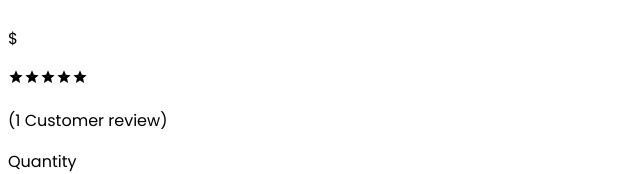
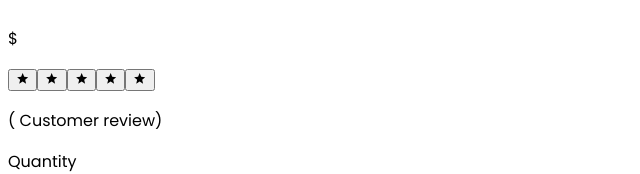
Before and after one commit to Wickedlolz/bazaar, a React (Create React App) app: page /product/1 in a window 1280 px wide. Shown: the part 778-952 px from the top of the page, without its empty margins (0-640 px from the left). Built offline with nearby package versions, Linux system fonts and the light colour scheme; no server answers; the database is empty.

Commit message:
add rate product when you are authenticated only

```diff
--- a/src/components/CartItem.tsx
+++ b/src/components/CartItem.tsx
@@ -11,11 +11,11 @@ import { IProduct } from '../interfaces/product';
 
 import { MdOutlineClose } from 'react-icons/md';
 
-interface IProps {
+type CardItemProps = {
     item: IProduct;
-}
+};
 
-const CartItem = ({ item }: IProps) => {
+const CartItem = ({ item }: CardItemProps) => {
     const dispatch = useAppDispatch();
     const intl = useIntl();
 
--- a/src/components/Locales.tsx
+++ b/src/components/Locales.tsx
@@ -13,11 +13,11 @@ const loadLocaleData = (locale: string) => {
     }
 };
 
-interface IProps {
+type LocalesProps = {
     children: ReactNode;
-}
+};
 
-const Locales = ({ children }: IProps) => {
+const Locales = ({ children }: LocalesProps) => {
     const { lang } = useAppSelector((state) => state.bazaar);
     const [messages, setMessages] = useState<
         | Record<string, string>
--- a/src/components/NavTitle.tsx
+++ b/src/components/NavTitle.tsx
@@ -1,11 +1,11 @@
 import { BiCaretDown } from 'react-icons/bi';
 
-interface IProps {
+type NavTitleProps = {
     title: string;
     icons: boolean;
-}
+};
 
-const NavTitle = ({ title, icons }: IProps) => {
+const NavTitle = ({ title, icons }: NavTitleProps) => {
     return (
         <div className="flex items-center justify-between pb-5">
             {icons ? (
--- a/src/components/Pagination.tsx
+++ b/src/components/Pagination.tsx
@@ -7,7 +7,7 @@ import { IProduct } from '../interfaces/product';
 
 import ShopCard from './ShopCard';
 
-type PaginationType = {
+type PaginationProps = {
     itemsPerPage: number;
     products: IProduct[];
     girdViewActive: boolean;
@@ -17,7 +17,7 @@ const Pagination = ({
     itemsPerPage,
     products,
     girdViewActive,
-}: PaginationType) => {
+}: PaginationProps) => {
     const dispatch = useAppDispatch();
     const [itemOffset, setItemOffset] = useState<number>(0);
     const [itemStart, setItemStart] = useState<number>(1);
--- a/src/components/ProductBanner.tsx
+++ b/src/components/ProductBanner.tsx
@@ -5,13 +5,13 @@ import { BsGridFill } from 'react-icons/bs';
 import { ImList } from 'react-icons/im';
 import { GoTriangleDown } from 'react-icons/go';
 
-interface IProps {
+type ProductBannerProps = {
     itemsPerPageFromBanner: (page: number) => void;
     girdViewActive: boolean;
     listViewActive: boolean;
     setGridViewActive: Dispatch<SetStateAction<boolean>>;
     setListViewActive: Dispatch<SetStateAction<boolean>>;
-}
+};
 
 const ProductBanner = ({
     itemsPerPageFromBanner,
@@ -19,7 +19,7 @@ const ProductBanner = ({
     setGridViewActive,
     listViewActive,
     setListViewActive,
-}: IProps) => {
+}: ProductBannerProps) => {
     const gridViewRef = useRef<HTMLSpanElement | null>(null);
     const listViewRef = useRef<HTMLSpanElement | null>(null);
     const gridViewEl = gridViewRef.current;
--- a/src/components/ProductCard.tsx
+++ b/src/components/ProductCard.tsx
@@ -8,11 +8,11 @@ import { IProduct } from '../interfaces/product';
 
 import { BsArrowRight } from 'react-icons/bs';
 
-interface IProps {
+type ProductCardProps = {
     product: IProduct;
-}
+};
 
-const ProductCard = ({ product }: IProps) => {
+const ProductCard = ({ product }: ProductCardProps) => {
     const dispatch = useAppDispatch();
 
     /**
--- a/src/components/ShopCard.tsx
+++ b/src/components/ShopCard.tsx
@@ -2,11 +2,11 @@ import { Link } from 'react-router-dom';
 import { FormattedMessage } from 'react-intl';
 import { IProduct } from '../interfaces/product';
 
-interface IProps {
+type ShopCardProps = {
     product: IProduct;
-}
+};
 
-const ShopCard = ({ product }: IProps) => {
+const ShopCard = ({ product }: ShopCardProps) => {
     return (
         <article className="group relative">
             <div className="aspect-h-1 aspect-w-1 w-full overflow-hidden rounded-md bg-gray-200 lg:aspect-none lg:h-80">
--- a/src/pages/Product.tsx
+++ b/src/pages/Product.tsx
@@ -3,14 +3,17 @@ import { useParams } from 'react-router-dom';
 import { useAppDispatch, useAppSelector } from '../store';
 import { addToCart } from '../store/reducers/cartSlice';
 import { Helmet } from 'react-helmet-async';
-import { FormattedMessage } from 'react-intl';
+import { FormattedMessage, useIntl } from 'react-intl';
 import { toast } from 'react-toastify';
+import { updateProductById } from '../services/productService';
 
-import { IProduct } from '../interfaces/product';
+import { IProduct, IRating } from '../interfaces/product';
 
 import { MdOutlineStar } from 'react-icons/md';
+import { updateProduct } from '../store/reducers/productsSlice';
 
 const Product = () => {
+    const intl = useIntl();
     const { id } = useParams();
     const dispatch = useAppDispatch();
     const { products } = useAppSelector((state) => state.bazaar);
@@ -47,13 +50,36 @@ const Product = () => {
         toast.success(`${product?.title} is added to your cart.`);
     };
 
+    const rateProduct = async (rating: number) => {
+        const updatedProduct: IProduct = {
+            ...product!,
+            rating: {
+                rate: (product?.rating.count! + 1) / rating,
+                count: product?.rating.count! + 1,
+            },
+        };
+
+        updateProductById(id!, updatedProduct)
+            .then(() => {
+                dispatch(updateProduct(updatedProduct));
+                toast.success(
+                    `${intl.formatMessage({ id: 'rate_product_success' })} ${
+                        product?.title
+                    }`
+                );
+            })
+            .catch((err) => {
+                toast.error(intl.formatMessage({ id: 'rate_product_error' }));
+            });
+    };
+
     return (
         <div className="dark-theme">
             <div className="max-w-screen-xl mx-auto py-10 flex gap-10">
                 <Helmet>
                     <title>
-                        {product?.title || 'Product'} | Bazaar - A Modern
-                        Shopping App
+                        {product?.title || 'Product'}{' '}
+                        {intl.formatMessage({ id: 'page_title' }) || ''}
                     </title>
                 </Helmet>
                 <div className="w-2/5 relative">
@@ -93,16 +119,25 @@ const Product = () => {
                         </div>
                     </div>
                     <div className="flex items-center gap-2 text-base">
-                        <div className="flex flex-row-reverse">
-                            <MdOutlineStar className="peer peer-hover:text-yellow-500 hover:text-yellow-500 cursor-pointer" />
-                            <MdOutlineStar className="peer peer-hover:text-yellow-500 hover:text-yellow-500 cursor-pointer" />
-                            <MdOutlineStar className="peer peer-hover:text-yellow-500 hover:text-yellow-500 cursor-pointer" />
-                            <MdOutlineStar className="peer peer-hover:text-yellow-500 hover:text-yellow-500 cursor-pointer" />
-                            <MdOutlineStar className="peer peer-hover:text-yellow-500 hover:text-yellow-500 cursor-pointer" />
+                        <div className="flex items-center space-x-1">
+                            {[...Array(5)].map((_, index) => (
+                                <button
+                                    key={index}
+                                    onClick={() => rateProduct(index + 1)}
+                                    className={`text-2xl ${
+                                        index <
+                                        (product?.rating as IRating)?.rate
+                                            ? 'text-yellow-500'
+                                            : 'text-gray-300'
+                                    } hover:text-yellow-500`}
+                                >
+                                    <MdOutlineStar />
+                                </button>
+                            ))}
                         </div>
                         <p className="text-xs text-gray-500">
-                            (1 <FormattedMessage id="product_customer_review" />
-                            )
+                            ({product?.rating?.count}{' '}
+                            <FormattedMessage id="product_customer_review" />)
                         </p>
                     </div>
                     <p className="text-base text-gray-500 mt-3">
--- a/src/services/productService.ts
+++ b/src/services/productService.ts
@@ -1,13 +1,17 @@
 import {
     collection,
+    doc,
     getCountFromServer,
+    getDoc,
     getDocs,
     limit,
     query,
+    setDoc,
     startAfter,
 } from 'firebase/firestore';
 import { db } from '../firebase-config';
 import { PAGE_SIZE } from '../utils/constants';
+import { IProduct } from '../interfaces/product';
 
 /**
  * Retrieves the total count of items from the 'allProducts' collection in the database.
@@ -48,3 +52,18 @@ export const fetchNextProducts = async () => {
 
     return nextProducts;
 };
+
+export const getProductById = async (productId: string) => {
+    const docRef = doc(db, 'allProducts', productId);
+    const docSnap = await getDoc(docRef);
+
+    return docSnap.data();
+};
+
+export const updateProductById = async (
+    productId: string,
+    updateProduct: IProduct
+) => {
+    const docRef = doc(db, 'allProducts', productId);
+    await setDoc(docRef, updateProduct);
+};
--- a/src/store/reducers/productsSlice.ts
+++ b/src/store/reducers/productsSlice.ts
@@ -1,6 +1,6 @@
 import { createAsyncThunk, createSlice } from '@reduxjs/toolkit';
 import { FETCH_PRODUCTS } from '../actions/products';
-import { IProduct } from '../../interfaces/product';
+import { IProduct, IRating } from '../../interfaces/product';
 import { collection, getDocs, limit, query } from 'firebase/firestore';
 import { db } from '../../firebase-config';
 import { PAGE_SIZE } from '../../utils/constants';
@@ -22,9 +22,9 @@ export const fetchProducts = createAsyncThunk(FETCH_PRODUCTS, async () => {
         description: doc.data().description as string,
         category: doc.data().category as string,
         image: doc.data().image as string,
-        rating: doc.data().rating as number,
-        quantity: doc.data().quantity as number,
-        brand: doc.data().brand as string,
+        rating: doc.data().rating as IRating,
+        quantity: (doc.data().quantity as number) || 1,
+        brand: (doc.data().brand as string) || '',
     }));
 
     return products;
@@ -51,6 +51,12 @@ export const productsSlice = createSlice({
         setProducts: (state, action) => {
             state.products = state.products.concat(action.payload);
         },
+        updateProduct: (state, action) => {
+            const productIndex = state.products.findIndex(
+                (product) => product._id === action.payload._id
+            );
+            state.products[productIndex] = action.payload;
+        },
         changeCategory: (state, action) => {
             state.selectedCategory = action.payload;
         },
@@ -68,7 +74,12 @@ export const productsSlice = createSlice({
     },
 });
 
-export const { changeCategory, changePriceRange, setProducts, changeLanguage } =
-    productsSlice.actions;
+export const {
+    changeCategory,
+    changePriceRange,
+    setProducts,
+    changeLanguage,
+    updateProduct,
+} = productsSlice.actions;
 
 export default productsSlice.reducer;
```
Also changed, not shown: src/interfaces/product.ts (+6 -1 lines).
